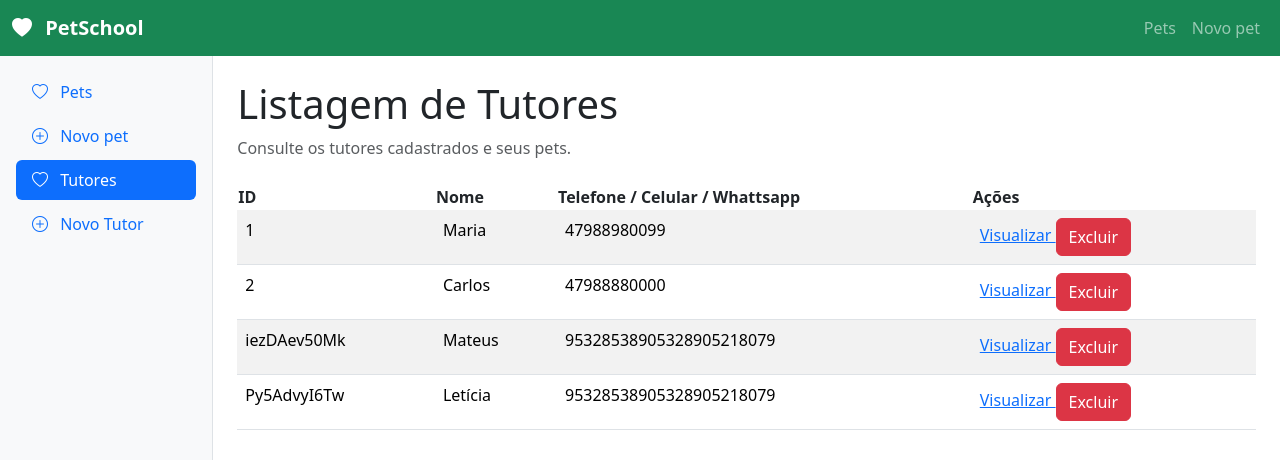
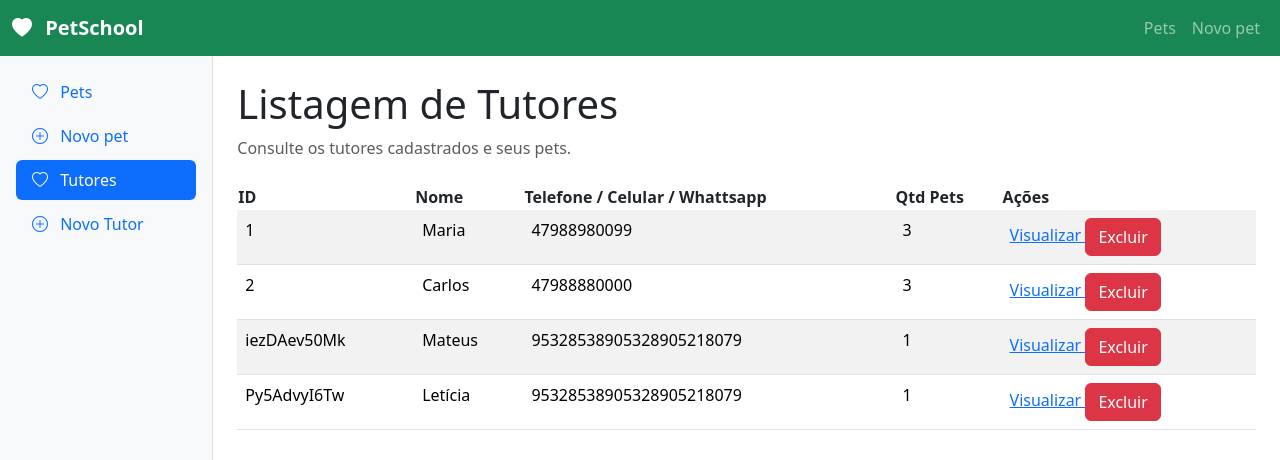
Before and after one commit to Frisk13108/hotel-transpetivania, a Vue app: page /tutores in a window 1280 px wide. Shown: the top 460 px of the page. Built offline with nearby package versions, Linux system fonts and the light colour scheme; data requests are answered from the project's data file.

Commit message:
Feat: quantidade de pets

```diff
--- a/src/views/PetsView.vue
+++ b/src/views/PetsView.vue
@@ -57,6 +57,7 @@ function nomeDoTutor(tutorId) {
                 </p>
         </header>
 
+
         <table class="table table-striped table-hover">
             <thead>
                 <th>id</th>
--- a/src/views/TutorDetailsView.vue
+++ b/src/views/TutorDetailsView.vue
@@ -59,6 +59,11 @@ onMounted(carregarTutor);
     <section v-else>
         <h1>Nome do Tutor: {{ tutor.nome }}</h1>
         <p>Telefone: {{ tutor.telefone }}</p>
+
+        <section>
+            <h2>
+                Pets do Tutor
+            </h2>
 
         <table class="table table-striped table-hover">
             <thead>
@@ -127,9 +132,11 @@ onMounted(carregarTutor);
 
             <div class="col-12 d-flex gap-2 mt-3">
                 <button class="btn btn-success" type="submit">
-                    Salvar Pet
+                    Cadastrar Pet
                 </button>
             </div>
         </form>
+
+        </section>
     </section>
 </template>
--- a/src/views/TutoresView.vue
+++ b/src/views/TutoresView.vue
@@ -3,6 +3,7 @@ import { onMounted, ref } from 'vue';
 
 
 const tutores = ref([]);
+const pets = ref([]);
 
 
 const API_URL = 'http://localhost:3000';
@@ -10,7 +11,16 @@ const API_URL = 'http://localhost:3000';
 async function carregarDados() {
         const respostaTutores = await fetch(`${API_URL}/tutores`);
         tutores.value = await respostaTutores.json();
+
+        const respostaPets = await fetch(`${API_URL}/pets`);
+        pets.value = await respostaPets.json();
     }
+
+function qtdPets(tutorId) {
+    return pets.value.filter(
+        pet => pet.tutorId === tutorId
+    ).length;
+}
 
 async function excluirTutor(id) {
         const confirmarExclusao = window.confirm('Deseja realmente excluir o tutor?');
@@ -41,15 +51,16 @@ onMounted(carregarDados);
                 <th>ID</th>
                 <th>Nome</th>
                 <th>Telefone / Celular / Whattsapp</th>
+                <th>Qtd Pets</th>
                 <th>Ações</th>
+
             </thead>
             <tbody>
                 <tr v-for="tutor in tutores" :key="tutor.id">
                     <td>{{ tutor.id }}</td>
                     <td>{{ tutor.nome }}</td>
                     <td>{{ tutor.telefone }}</td>
-
-
+                    <td>{{ qtdPets(tutor.id) }}</td>
                 <td>
                     <RouterLink :to="`/tutores/${tutor.id}`"> Visualizar </RouterLink>
                         <button
@@ -59,6 +70,7 @@ onMounted(carregarDados);
                             Excluir
                         </button>
                 </td>
+
                 </tr>
             </tbody>
             </table>
```
